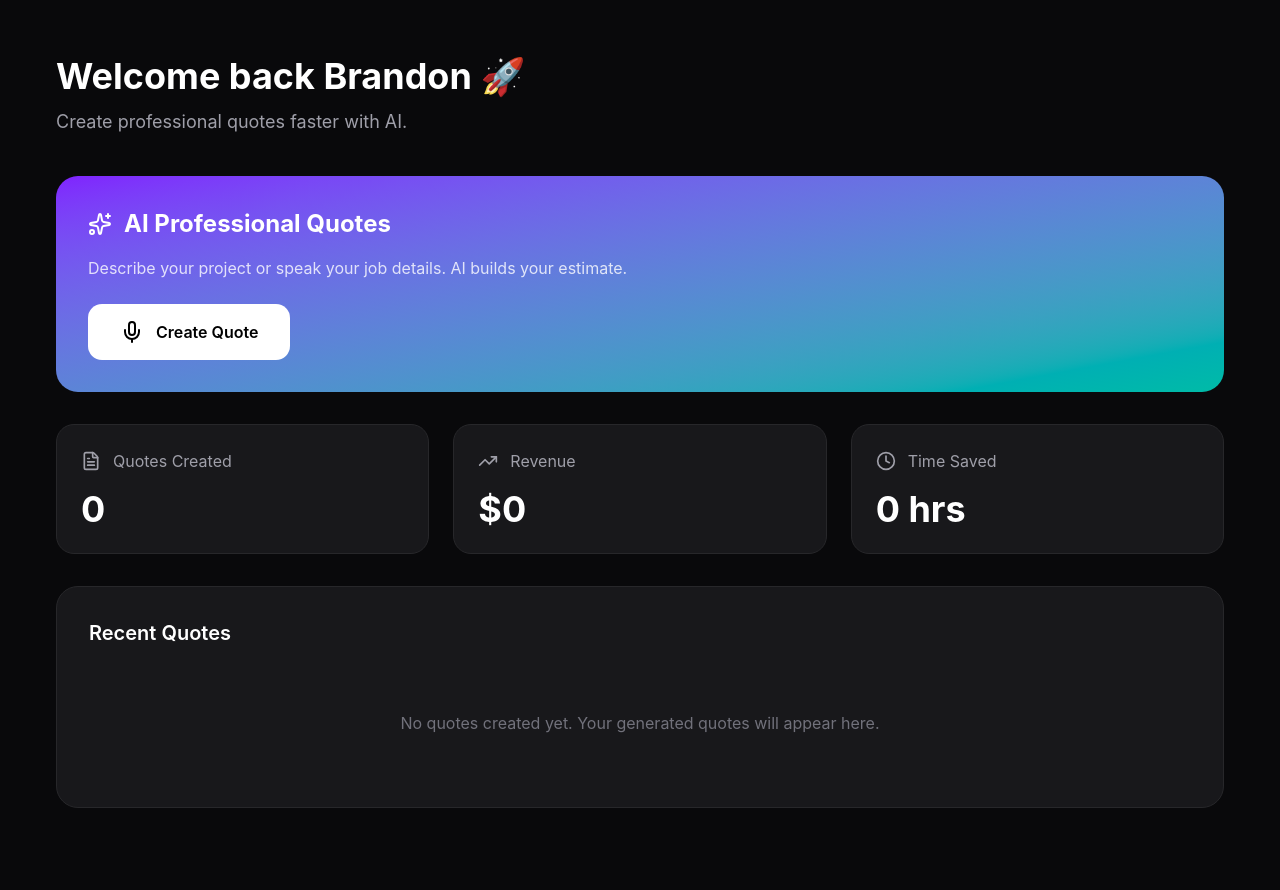
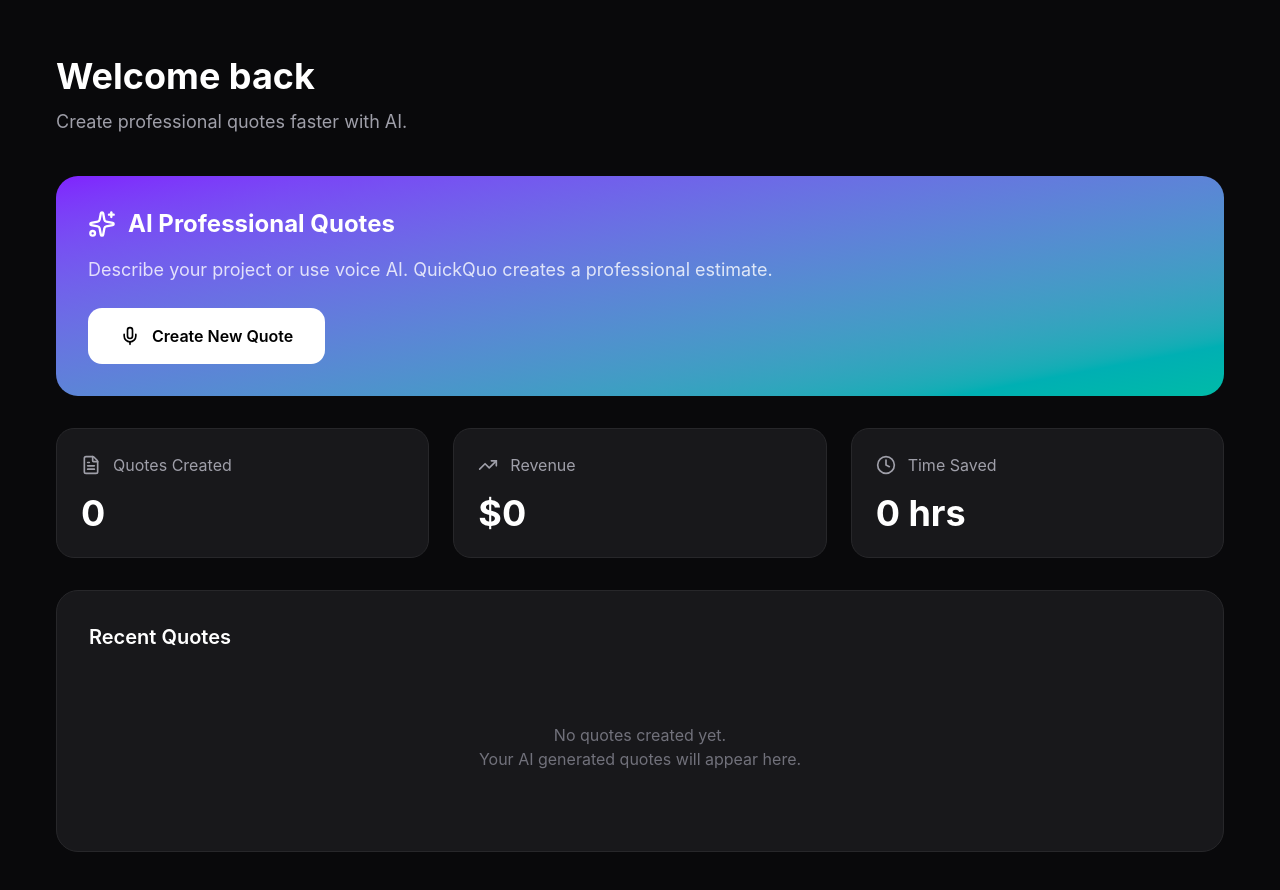
Before and after one commit to brandonrwill514/Quickpro, a Next.js app: page /dashboard in a window 1280 px wide. Shown: the top 890 px of the page. Before the commit the page ends 864 px from the top, so only its background shows below. Built offline with nearby package versions, Linux system fonts and the light colour scheme.

Commit message:
Add dashboard page

```diff
--- a/app/dashboard/page.tsx
+++ b/app/dashboard/page.tsx
@@ -10,7 +10,7 @@ import {
 } from "lucide-react";
 
 
-export default function DashboardPage(){
+export default function DashboardPage() {
 
 
   return (
@@ -37,9 +37,7 @@ mx-auto
             text-4xl
             font-bold
           ">
-
-Welcome back Brandon 🚀
-
+            Welcome back
           </h1>
 
 
@@ -48,9 +46,7 @@ text-zinc-400
             mt-3
             text-lg
           ">
-
             Create professional quotes faster with AI.
-
           </p>
 
         </div>
@@ -58,7 +54,8 @@ Create professional quotes faster with AI.
 
 
 
-{/* QUICK ACTION */}
+
+        {/* MAIN AI QUOTE CARD */}
 
         <section className="
           bg-gradient-to-br
@@ -77,15 +74,14 @@ gap-3
             mb-4
           ">
 
-<Sparkles/>
+            <Sparkles size={28}/>
+
 
             <h2 className="
               text-2xl
               font-bold
             ">
-
               AI Professional Quotes
-
             </h2>
 
 
@@ -93,14 +89,14 @@ AI Professional Quotes
 
 
 
+
           <p className="
             text-white/80
+            text-lg
             mb-6
           ">
-
-Describe your project or speak your job details.
-AI builds your estimate.
-
+            Describe your project or use voice AI.
+            QuickQuo creates a professional estimate.
           </p>
 
 
@@ -126,9 +122,10 @@ transition
 
           >
 
-<Mic/>
+            <Mic size={20}/>
 
-Create Quote
+            Create New Quote
+
 
           </Link>
 
@@ -142,6 +139,7 @@ Create Quote
 
 
         {/* STATS */}
+
 
         <div className="
           grid
@@ -162,7 +160,6 @@ rounded-2xl
             p-6
           ">
 
-
             <div className="
               flex
               items-center
@@ -177,18 +174,19 @@ Quotes Created
             </div>
 
 
+
             <p className="
               text-4xl
               font-bold
               mt-4
             ">
-
               0
-
             </p>
 
 
           </div>
+
+
 
 
 
@@ -216,18 +214,20 @@ Revenue
             </div>
 
 
+
+
             <p className="
               text-4xl
               font-bold
               mt-4
             ">
-
               $0
-
             </p>
 
 
           </div>
+
+
 
 
 
@@ -255,19 +255,18 @@ Time Saved
             </div>
 
 
+
+
             <p className="
               text-4xl
               font-bold
               mt-4
             ">
-
               0 hrs
-
             </p>
 
 
           </div>
-
 
 
 
@@ -277,7 +276,9 @@ mt-4
 
 
 
+
         {/* RECENT QUOTES */}
+
 
         <section className="
           bg-zinc-900
@@ -293,23 +294,23 @@ text-xl
             font-semibold
             mb-6
           ">
-
             Recent Quotes
-
           </h2>
 
 
 
 
           <div className="
+            text-center
+            py-12
             text-zinc-500
-text-center
-py-10
           ">
 
             No quotes created yet.
 
-Your generated quotes will appear here.
+            <br/>
+
+            Your AI generated quotes will appear here.
 
           </div>
 
@@ -319,13 +320,13 @@ Your generated quotes will appear here.
 
 
 
+
+
       </div>
 
 
     </main>
 
-
   );
 
-
 }
```
Lines whose indentation alone changed are shown as unchanged.
